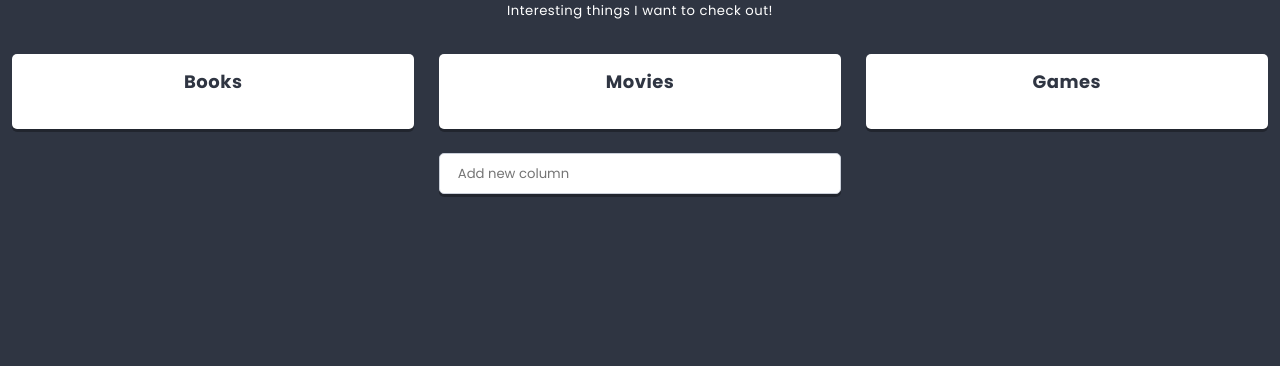
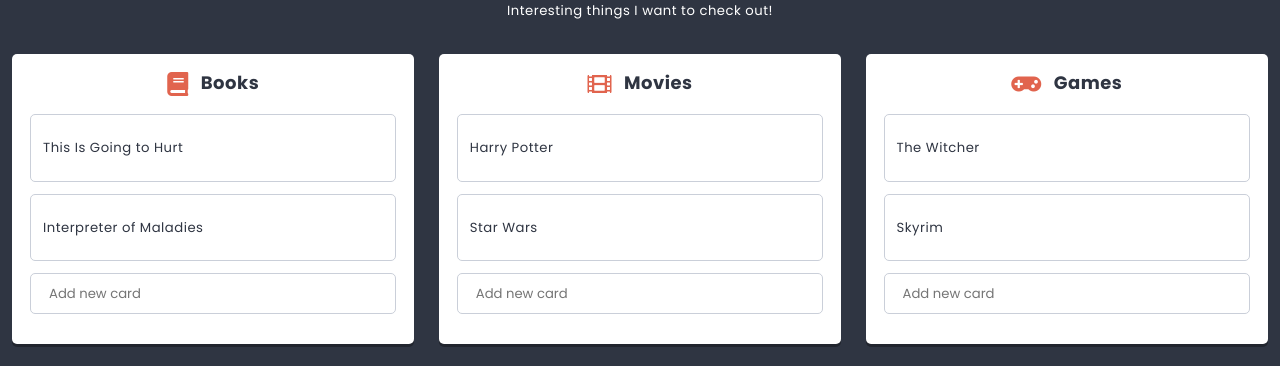
Before and after one commit to Myszczyson/react-intro, a React app: page / in a window 1280 px wide. Shown: the part 378-744 px from the top of the page. Built offline with nearby package versions, Linux system fonts and the light colour scheme.

Commit message:
add column icon

```diff
--- /dev/null
+++ b/src/components/Card/Card.js
@@ -0,0 +1,19 @@
+import React from 'react';
+import styles from './Card.scss';
+import PropTypes from 'prop-types';
+
+
+class Card extends React.Component {
+    static propTypes = {
+        title: PropTypes.string.isRequired,
+    }
+  render() {
+    return (
+        <section className={styles.component}>
+            <p>{this.props.title}</p>
+        </section>
+    )
+  }
+}
+
+export default Card;
--- a/src/components/Column/Column.js
+++ b/src/components/Column/Column.js
@@ -1,16 +1,50 @@
 import React from 'react';
 import styles from './Column.scss';
 import PropTypes from 'prop-types';
+import Creator from '../Creator/Creator.js'
+import Card from '../Card/Card.js'
+import Icon from '../Icon/Icon.js'
+import {settings} from '../../data/dataStore';
+
 
 
 class Column extends React.Component {
-    static propTypes = {
-        title: PropTypes.string.isRequired,
-    }
+  state = {
+    cards: this.props.cards || [],
+  }
+
+  static propTypes = {
+      title: PropTypes.string.isRequired,
+  }
+
+  addCard(title){
+    this.setState(state => (
+      {
+        cards: [
+          ...state.cards,
+          {
+            key: state.cards.length ? state.cards[state.cards.length-1].key+1 : 0,
+            title,
+          }
+        ]
+      }
+    ));
+  }
+
   render() {
     return (
         <section className={styles.component}>
-            <h3 className={styles.title}>{this.props.title}</h3>
+            <h3 className={styles.title}>
+              <span className={styles.icon}><Icon name={this.props.icon}/></span>
+              {this.props.title}</h3>
+            <div className={styles.columns}>
+              {this.state.cards.map(({key, ...cardProps}) => (
+                <Card key={key} {...cardProps} />
+              ))}
+            </div>
+            <div className={styles.creator}>
+              <Creator text={settings.cardCreatorText} action={title => this.addCard(title)}/>
+            </div>
         </section>
     )
   }
--- /dev/null
+++ b/src/components/Icon/Icon.js
@@ -0,0 +1,9 @@
+import React from 'react';
+
+
+const Icon = props => (
+    <i className={`fas fa-${props.name}`}></i>
+);
+
+
+export default Icon;
--- a/src/components/List/List.js
+++ b/src/components/List/List.js
@@ -3,7 +3,7 @@
 import Hero from '../Hero/Hero.js'
 import PropTypes from 'prop-types';
 import Column from '../Column/Column.js'
-import Creator from '../Creator/Creator'
+import Creator from '../Creator/Creator.js'
 import {settings} from '../../data/dataStore';
 import ReactHtmlParser from 'react-html-parser';
 
```
